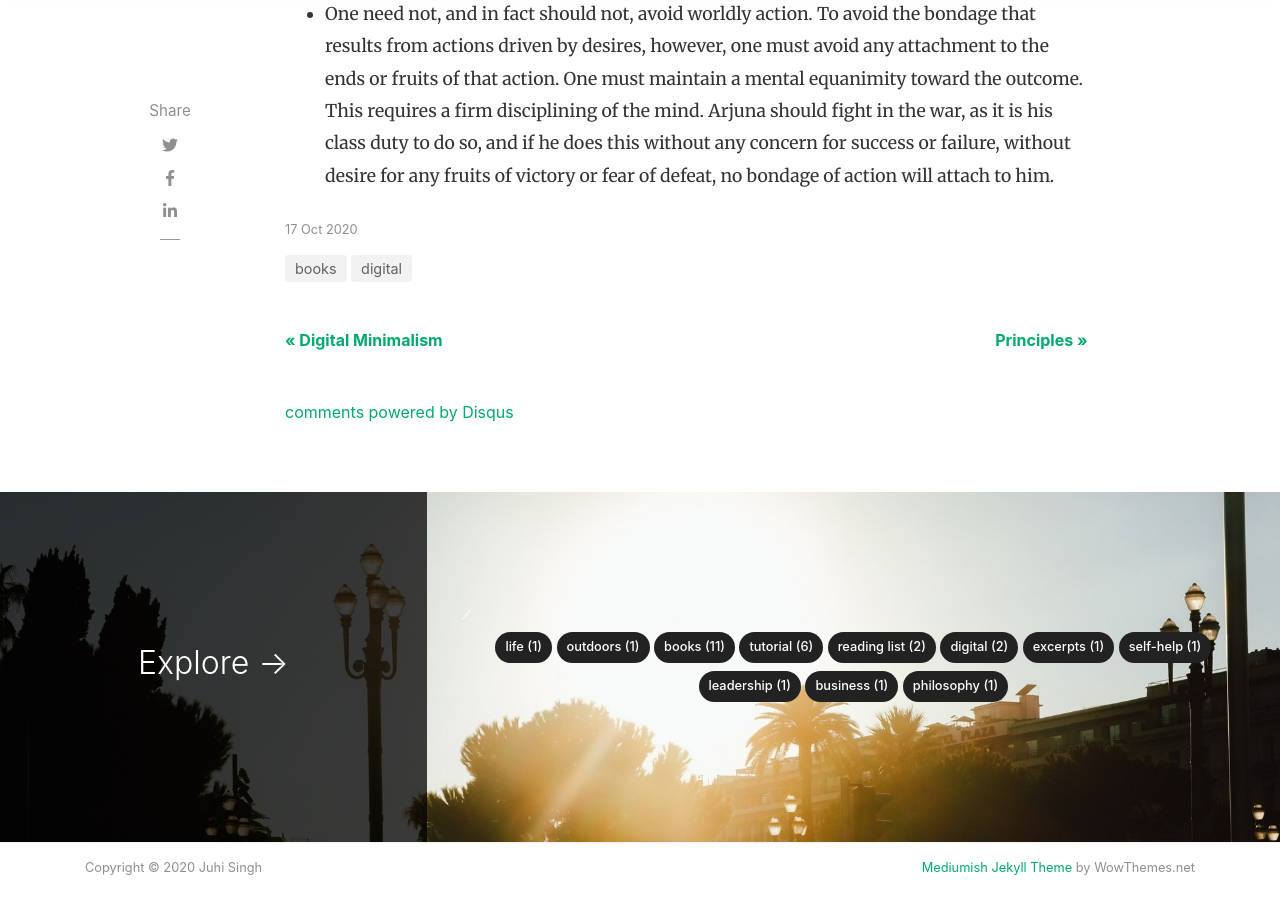
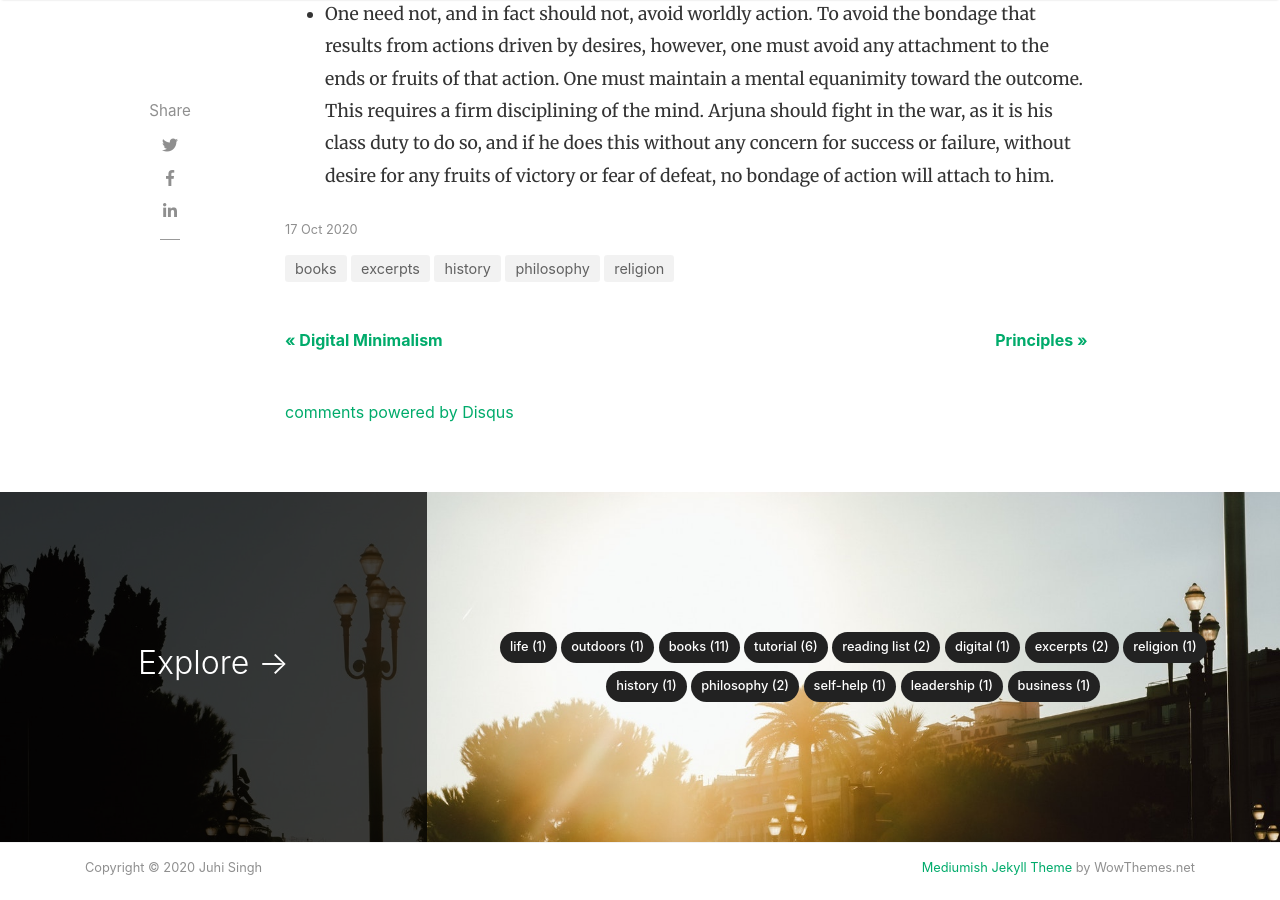
Before and after one commit to jsingh41/jsingh41.github.io, a Jekyll site: the page built from _posts/2020-10-17-bhagavad_gita.md, in a window 1280 px wide and 900 px high, scrolled down 2751 px. Built offline with Jekyll 4.4.1, drawn with Linux system fonts in a browser that asks for light colours; nearby versions of some CDN libraries; comment, search, counter and statistics services are not loaded.

Commit message:
Add tags

```diff
--- a/_posts/2020-10-17-bhagavad_gita.md
+++ b/_posts/2020-10-17-bhagavad_gita.md
@@ -2,7 +2,7 @@
 layout: post
 title:  "The Bhagavad Gita: A Biography"
 author: juhi
-categories: [ books, digital ]
+categories: [ books, excerpts, religion, history, philosophy ]
 image: assets/images/bhagavad_gita.jpg
 featured: true
 ---
```
